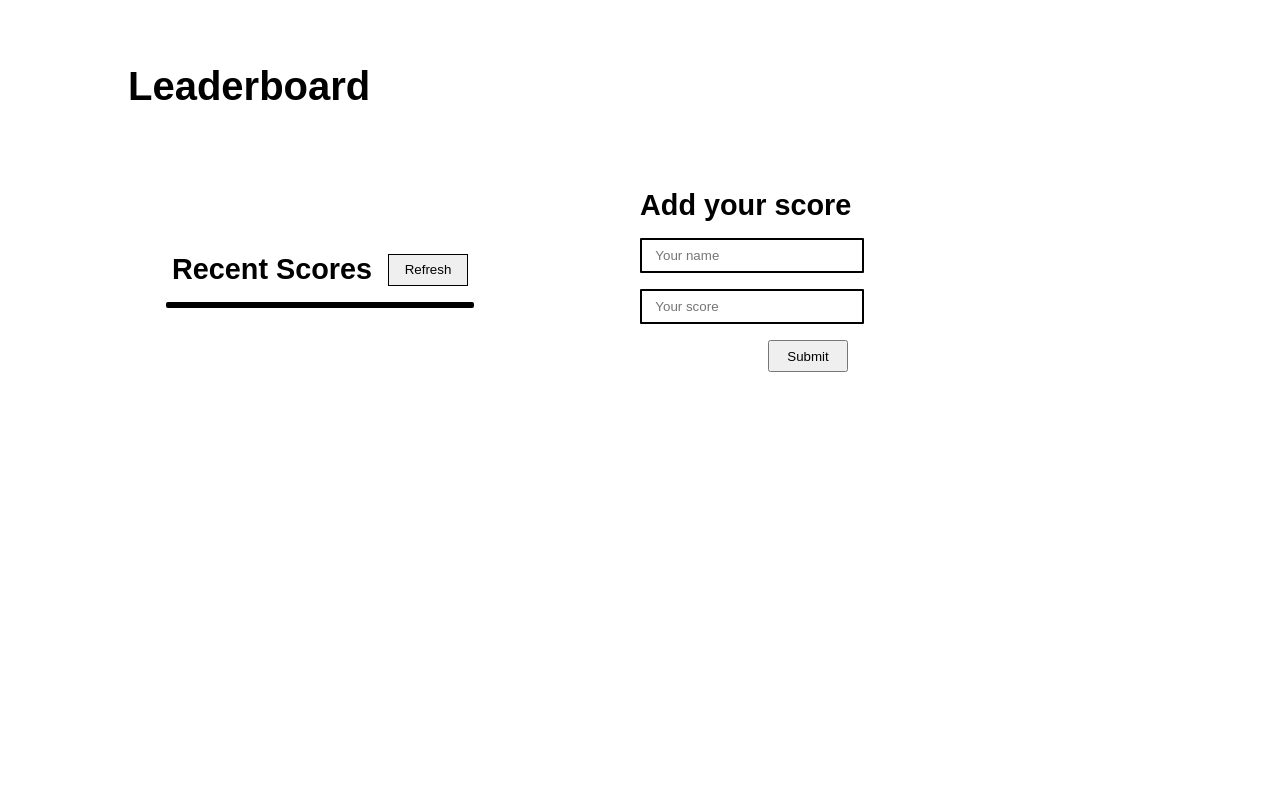
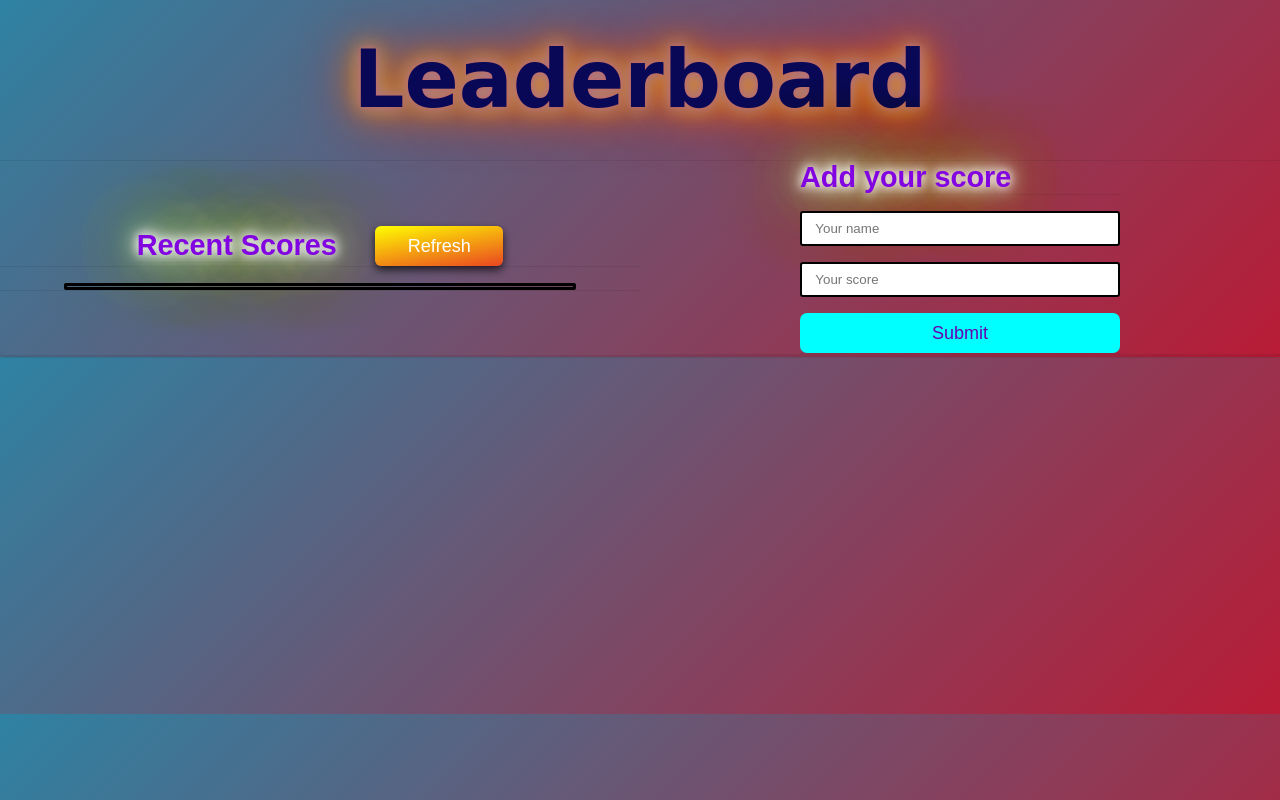
Before and after one commit to Javed-Shahbaz/LeadBoard, a website built with webpack: page src/index.html in a window 1280 px wide. Built offline with nearby package versions, Linux system fonts and the light colour scheme.

Commit message:
update styles

```diff
--- a/src/style.css
+++ b/src/style.css
@@ -1,21 +1,33 @@
 * {
+  list-style: none;
+  border-bottom: 1px solid rgba(0, 0, 0, 0.08);
   margin: 0;
   padding: 0;
   box-sizing: border-box;
   font-family: Poppins, sans-serif;
 }
 
+body {
+  height: 100%;
+  border-radius: 5px;
+  background: linear-gradient(135deg, rgb(46, 130, 163), #b91b35);
+}
+
+
 h1 {
-  font-size: 2.5em;
-  align-items: center;
-  margin-left: 3.2em;
-  margin-bottom: 2em;
-  margin-top: 1.6em;
+  font-size: 5em;
+  line-height: 2em;
+  text-shadow: 0 0 5px #c66769, 0 0 15px #9370ae, 0 0 20px #ed9f0f, 0 0 40px #ffa500, 0 0 60px #f00;
+  color: rgb(8, 8, 87);
+  font-family: "algerian", cursive;
+  text-align: center;
+  animation: blink 15s infinite;
 }
 
 .main {
   display: grid;
-  grid-template-columns: 1fr 1fr;
+  grid-template-columns: 0.5fr 0.5fr;
+  justify-content: center;
   align-items: center;
 }
 
@@ -24,30 +36,58 @@ h1 {
   justify-content: center;
   flex-direction: column;
   align-items: center;
-  text-align: justify;
 }
 
 .scoreTitle {
   display: flex;
   justify-content: center;
   align-items: center;
+  width: 100%;
 }
 
 #refresh {
-  margin-left: 1rem;
-  height: 2rem;
-  width: 5rem;
-  border: 1px solid;
+  background-color: initial;
+  background-image: linear-gradient(-190deg, yellow, #ea4621);
+  border-radius: 6px;
+  box-shadow: rgba(0.8, 1, 1, 0.7) 0 4px 8px;
+  color: #fff;
+  display: inline-block;
+  font-family: Poppins, sans-serif;
+  font-size: large;
+  height: 40px;
+  line-height: 40px;
+  outline: 0;
+  overflow: hidden;
+  position: relative;
+  text-align: center;
+  vertical-align: top;
+  white-space: nowrap;
+  width: 20%;
+  z-index: 9;
+  border: 0;
+  transition: box-shadow 0.2s;
+  margin-left: 6%;
 }
 
 h2 {
   font-size: 1.8em;
+  font-style: inherit;
+  color: #8205e1;
+  text-shadow:
+    0 0 10px #fff,
+    0 0 15px #fff,
+    0 0 25px #fff,
+    0 0 45px greenyellow,
+    0 0 85px greenyellow,
+    0 0 95px greenyellow,
+    0 0 120px greenyellow,
+    0 0 170px greenyellow;
 }
 
 .scoreList {
   border: 0.2em solid black;
   border-radius: 2px;
-  width: 48%;
+  width: 80%;
   margin-top: 1em;
 }
 
@@ -60,11 +100,18 @@ div ul li {
 }
 
 div ul li:nth-child(even) {
-  background-color: rgb(188, 184, 184);
+  background-color: rgb(183, 210, 128);
 }
 
-.bakground {
-  background-color: rgb(201, 198, 198);
+div ul li:nth-child(odd) {
+  background-color: white;
+}
+
+.addScore {
+  display: flex;
+  justify-content: center;
+  flex-direction: column;
+  align-items: center;
 }
 
 .addForm {
@@ -77,8 +124,8 @@ div ul li:nth-child(even) {
 .input {
   height: 35px;
   border: 2px solid black;
-  border-radius: 1px;
-  width: 70%;
+  border-radius: 3px;
+  width: 100%;
   padding-left: 1em;
 }
 
@@ -90,7 +137,37 @@ div ul li:nth-child(even) {
 }
 
 #add {
-  width: 5rem;
-  height: 2rem;
-  margin-left: 9.6em;
+  border-radius: 7px;
+  background-color: #0ff;
+  color: #6404b3;
+  cursor: pointer;
+  display: inline-block;
+  font-size: large;
+  font-family: Poppins, sans-serif;
+  height: 40px;
+  line-height: 40px;
+  outline: 0;
+  overflow: hidden;
+  pointer-events: auto;
+  position: relative;
+  text-align: center;
+  width: 100%;
+  z-index: 9;
+  border: 1px salmon;
+  transition: box-shadow 0.25s;
 }
+
+@media only screen and (max-width: 760px) {
+  h1 {
+    font-size: 3rem;
+  }
+
+  .main {
+    gap: 2rem;
+    grid-template-columns: 1fr;
+  }
+
+  .addForm {
+    width: 80%;
+  }
+}
```
